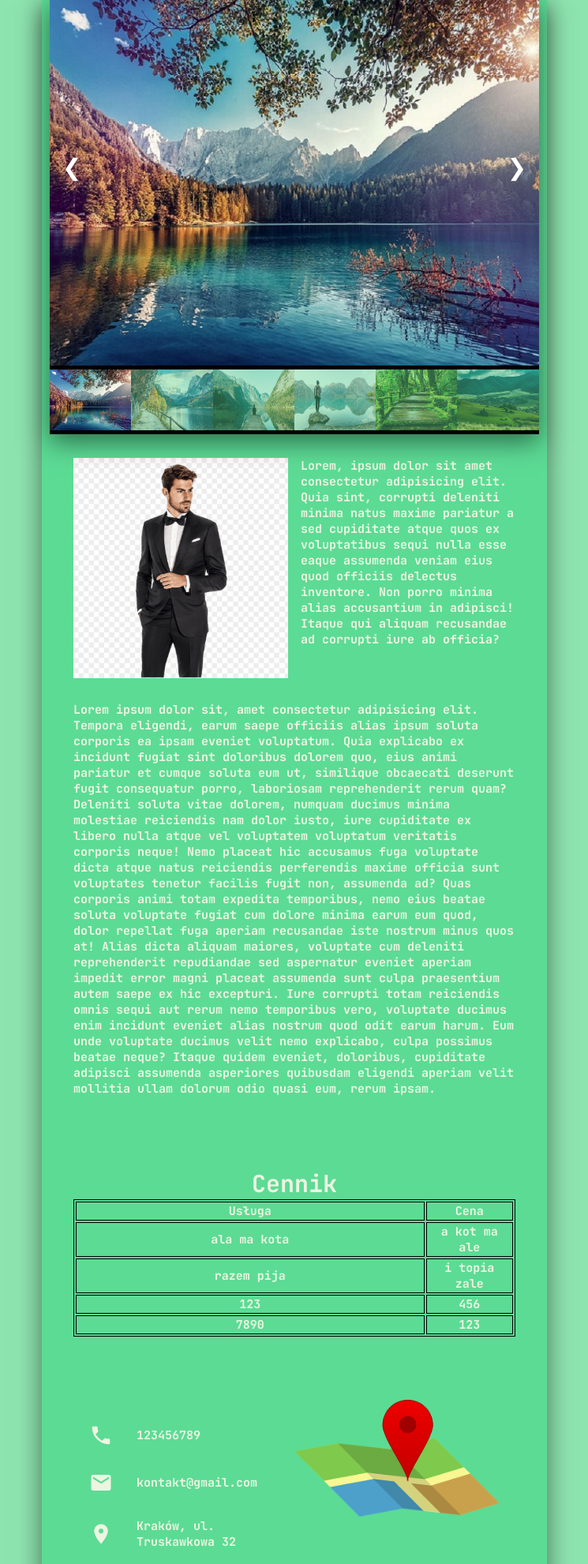
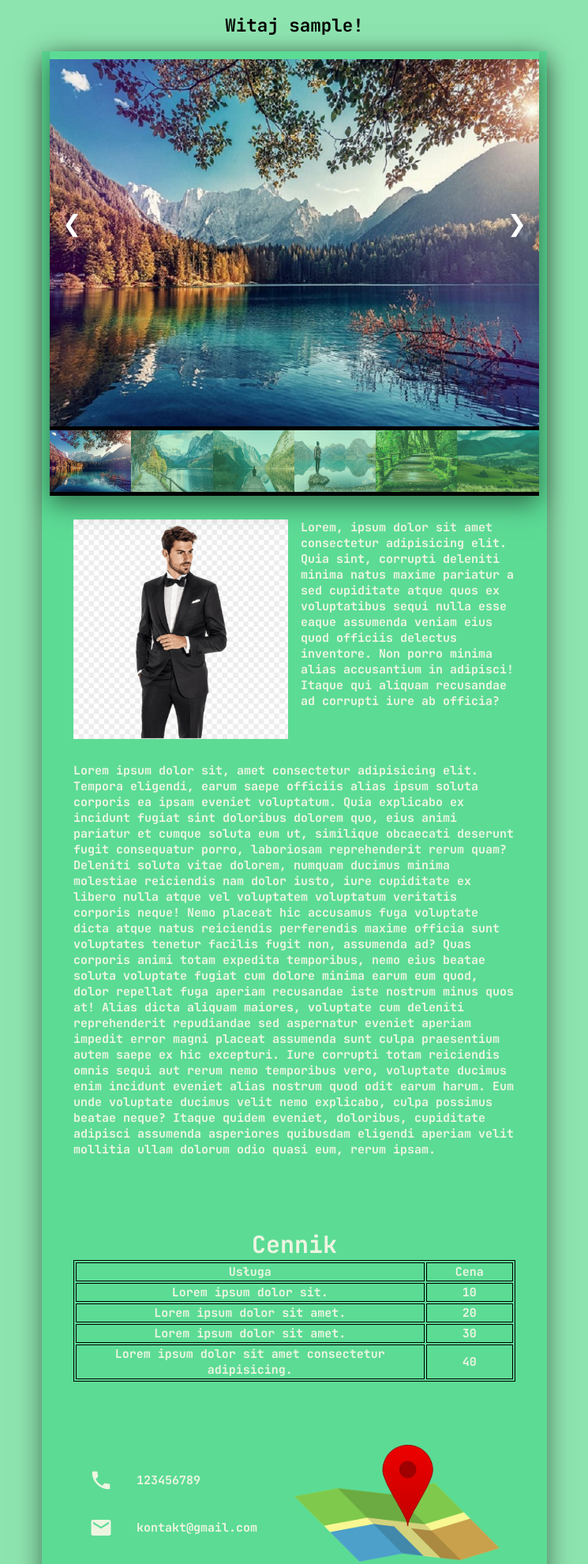
Before and after one commit to b4kii/projekcik, a PHP site: page / in a window 1280 px wide. Shown: the part 52-2033 px from the top of the page at 79% size, without its empty margins (267-1012 px from the left). Run offline with PHP 8.4, Linux system fonts and the light colour scheme; the visitor is signed in with stand-in values (Sample User, id 1).

Commit message:
Add username, mysql queries

```diff
--- a/header.php
+++ b/header.php
@@ -50,3 +50,8 @@
             </ul>
         </div>
     </nav>
+        <?php
+            if (isset($_SESSION["userName"])) {
+                echo "<div class='user-name'><h2>Witaj ".$_SESSION["userName"]."!</h2></div>";
+            }
+        ?>
--- a/includes/functions_inc.php
+++ b/includes/functions_inc.php
@@ -54,6 +54,7 @@ function loginUser($conn, $username, $passwd) {
     } else if($passwdCheck === true) {
         session_start();
         $_SESSION["userid"] = $ifexists["userId"];
+        $_SESSION["userName"] = $ifexists["userLogin"];
         header("location: ../logged.php");
         exit();
     }
--- a/index.php
+++ b/index.php
@@ -83,20 +83,20 @@
                 </thead>
                 <tbody>
                     <tr>
-                        <td>ala ma kota</td>
-                        <td>a kot ma ale</td>
+                        <td>Lorem ipsum dolor sit.</td>
+                        <td>10</td>
                     </tr>
                     <tr>
-                        <td>razem pija</td>
-                        <td>i topia zale</td>
+                        <td>Lorem ipsum dolor sit amet.</td>
+                        <td>20</td>
                     </tr>
                     <tr>
-                        <td>123</td>
-                        <td>456</td>
+                        <td>Lorem ipsum dolor sit amet.</td>
+                        <td>30</td>
                     </tr>
                     <tr>
-                        <td>7890</td>
-                        <td>123</td>
+                        <td>Lorem ipsum dolor sit amet consectetur adipisicing.</td>
+                        <td>40</td>
                     </tr>
                 </tbody>
             </table>
--- a/logged.php
+++ b/logged.php
@@ -1,6 +1,5 @@
 <?php
     include_once "header.php";
-    include_once "includes/dbh_inc.php";
 ?>
 
 <section class="can">
--- a/style/style.css
+++ b/style/style.css
@@ -12,13 +12,14 @@
 }
 
 body::-webkit-scrollbar {
-    width: .50rem;
+    width: .75rem;
     background: var(--blue);
 }
 
 body::-webkit-scrollbar-thumb {
-    background: var(--sbt);
+    background: var(--green);
     height: 5px;
+    border: 1px solid var(--blue);
 }
 
 body {
@@ -95,6 +96,14 @@ body {
     text-decoration: none;
 }
 
+.user-name {
+    color: black;
+    margin: auto;
+    display: flex;
+    justify-content: center;
+    align-items: center;
+}
+
 .main {
     min-height: 88vh;
     margin: auto;
@@ -118,6 +127,10 @@ body {
 
 .mySlides {
     display: none;
+}
+
+.mySlides > img {
+    margin-top: 10px;
 }
 
 .cursor {
@@ -577,6 +590,7 @@ footer .fa {
     box-shadow: 0 0 10px 5px rgba(0, 0, 0, 0.3);
     border-radius: 10px;
     padding: 10px;
+    margin-bottom: 10px;
 }
 
 .tb:hover {
```
Also changed, not shown: includes/dbh_inc.php (+13 -1 lines).
